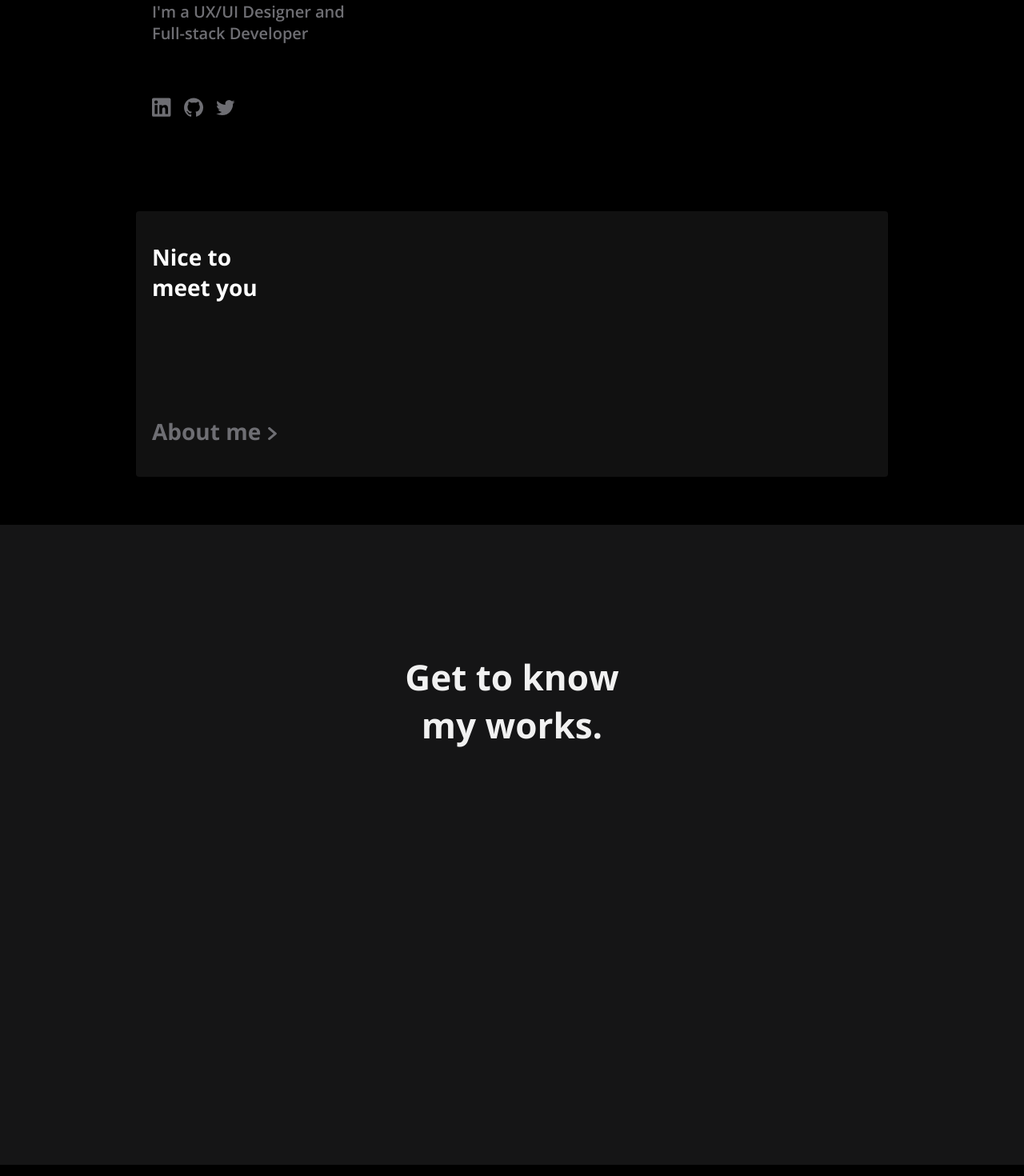
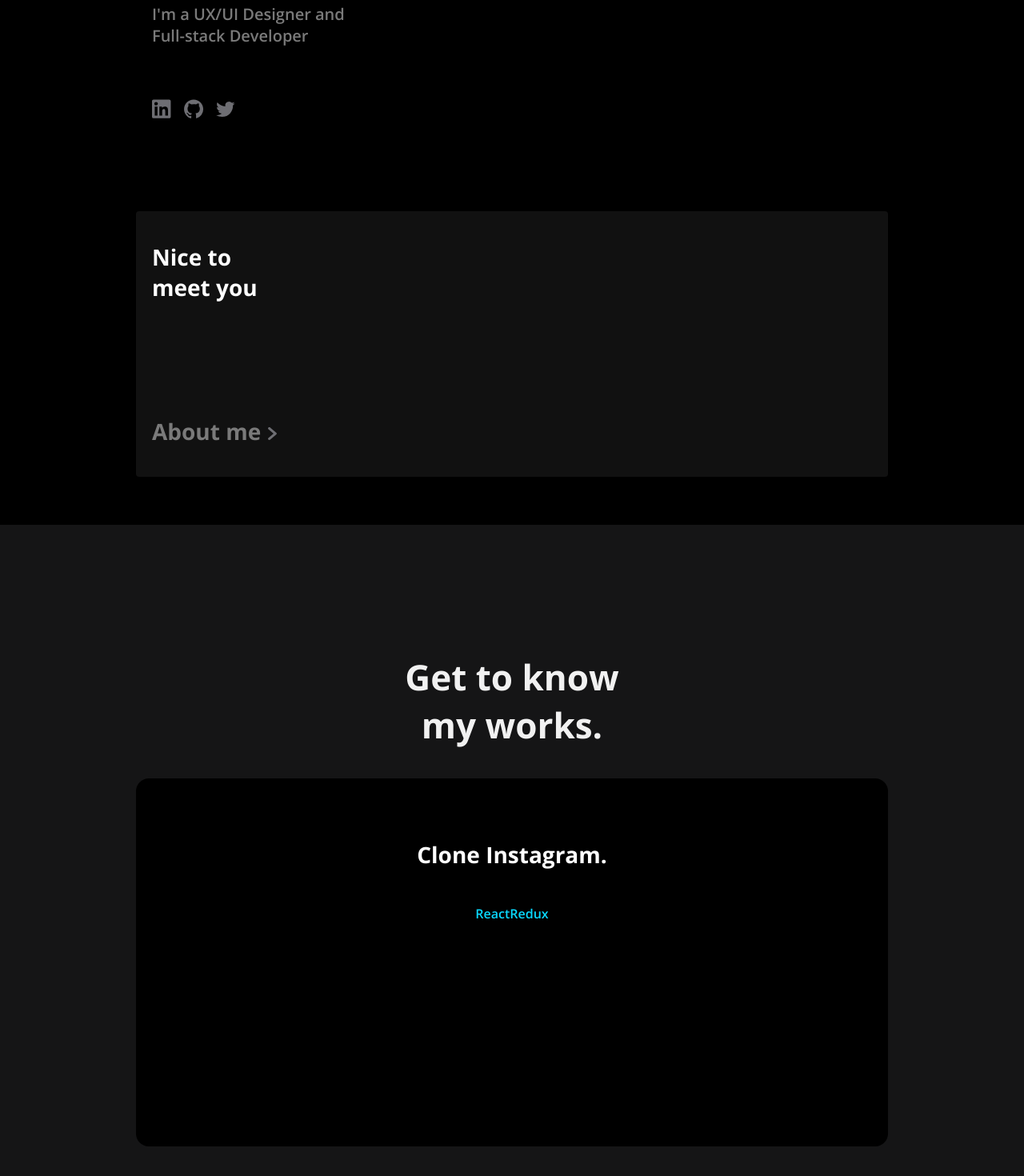
Before and after one commit to ewertoncoutinho/portfolio, a Next.js app: page / in a window 1280 px wide. Shown: the part 300-1770 px from the top of the page at 80% size. Built offline with nearby package versions, Linux system fonts and the light colour scheme.

Commit message:
contacts

```diff
--- a/package.json
+++ b/package.json
@@ -10,6 +10,7 @@
     "plop": "plop --plopfile generators/plopfile.js"
   },
   "dependencies": {
+    "gsap": "^3.7.1",
     "next": "11.1.0",
     "react": "17.0.2",
     "react-dom": "17.0.2"
--- a/public/styles/globals.css
+++ b/public/styles/globals.css
@@ -14,7 +14,7 @@
   --color-primary-dark: #000000;
   --color-secondary-dark: #151516;
   --color-white: #F1F1F1;
-  --color-gray: #6E6E73;
+  --color-gray: #7a7a7a;
 
   --spacing-xxsmall: 0.625rem; /*10px*/
   --spacing-xsmall: 0.938rem; /*15px*/
@@ -65,6 +65,8 @@
    box-sizing: border-box;
    -webkit-font-smoothing: antialiased;
    -moz-osx-font-smoothing: grayscale;
+   padding-inline-start: 0;
+   list-style: none;
  }
 
  h1 {
@@ -100,12 +102,11 @@
 .color-gray{
   color: var(--color-gray);
 }
-
 /*
  * Font size
  *--------------------------------------------------------------*/
 
- .font-size-zero{
+ .font-zero{
    font-size: var(--font-size-zero);
  }
  .font-size-small{
--- a/public/styles/styles.css
+++ b/public/styles/styles.css
@@ -6,7 +6,7 @@
 }
 
 /*
-    Menu
+    menu
 */
 .menu{
   height: 2rem;
@@ -19,7 +19,7 @@
 }
 
 /*
-    Hello
+    hello
 */
 .presentation{
   display: flex;
@@ -27,6 +27,9 @@
   justify-content: center;
   height: 32rem;
   width: 16rem;
+}
+.my-social ul{
+  display: flex;
 }
 .social{
   transition: fill 0.3s ease;
@@ -37,7 +40,7 @@
 }
 
 /*
-    Card About
+    card about
 */
 
 .card-about{
@@ -75,16 +78,38 @@
 }
 
 /*
-    Works
+    works
 */
 .works{
   display: flex;
-  height: 50rem;
+  height: 60rem;
+  flex-direction: column;
   background-color: var(--color-secondary-dark);
   margin-top: 60px;
 }
-.works h1{
+.my-works--text{
   text-align: center;
   color: var(--color-white);
   margin-top: var(--spacing-xxlarge);
 }
+.card-work{
+  display: flex;
+  flex-direction: column;
+  align-items: center;
+  width: 83.7%;
+  height: 460px;
+  background-color: var(--color-primary-dark);
+  border-radius: 1rem;
+}
+.card-work h1{
+  margin-top: var(--spacing-xlarge);
+  font-size: var(--font-size-medium);
+}
+.card-work ul {
+  display: flex;
+  color: #09D9FE;
+}
+
+/*
+    contacts
+*/
--- a/src/components/CardAbout/index.jsx
+++ b/src/components/CardAbout/index.jsx
@@ -1,4 +1,4 @@
-export const CardAbout = () => {
+export default function CardAbout () {
     return(
         <section className={["container"].join(' ')}>
             <div className="card-about">
@@ -10,12 +10,10 @@ export const CardAbout = () => {
                         </h2>
                     </header>
                     <article className={"about-me--text"}>
-                        <a>
-                            <h2>
-                                About me
-                                <svg className="icon-arrow" width="11" height="16" fill="#6E6E73" xmlns="http://www.w3.org/2000/svg"><path d="M.484.42C.331.555.21.712.126.885a1.262 1.262 0 000 1.094c.083.173.205.33.358.463l6.428 5.56-6.428 5.56c-.31.268-.483.631-.483 1.01 0 .38.174.743.483 1.01.31.269.73.419 1.168.419.439 0 .859-.15 1.168-.418l7.605-6.578c.153-.132.275-.29.358-.463a1.262 1.262 0 000-1.094 1.434 1.434 0 00-.358-.463L2.82.407C2.19-.138 1.13-.138.484.42z"/></svg>
-                            </h2>
-                        </a>
+                        <h2>
+                            About me
+                            <svg className="icon-arrow" width="11" height="16" fill="#6E6E73" xmlns="http://www.w3.org/2000/svg"><path d="M.484.42C.331.555.21.712.126.885a1.262 1.262 0 000 1.094c.083.173.205.33.358.463l6.428 5.56-6.428 5.56c-.31.268-.483.631-.483 1.01 0 .38.174.743.483 1.01.31.269.73.419 1.168.419.439 0 .859-.15 1.168-.418l7.605-6.578c.153-.132.275-.29.358-.463a1.262 1.262 0 000-1.094 1.434 1.434 0 00-.358-.463L2.82.407C2.19-.138 1.13-.138.484.42z"/></svg>
+                        </h2>
                     </article>
                 </div>
             </div>
--- a/src/components/CardWork/index.jsx
+++ b/src/components/CardWork/index.jsx
@@ -0,0 +1,15 @@
+export default function CardWork(){
+    return(
+        <article className={["container", "card-work"].join(' ')}>
+            <h1>Clone Instagram.</h1>
+            <nav>
+                <ul>
+                    <h2 className="font-zero">Technologies</h2>
+                    <li>React</li>
+                    <li>Redux</li>
+                </ul>
+            </nav>
+            <div></div>
+        </article>
+    )
+}
--- /dev/null
+++ b/src/components/Contacts/index.jsx
@@ -0,0 +1,5 @@
+export default function Contacts(){
+    return(
+        <h1>Contacts</h1>
+    )
+}
--- a/src/components/Hello/index.jsx
+++ b/src/components/Hello/index.jsx
@@ -1,39 +1,44 @@
-import PropTypes from 'prop-types';
-
-export const Hello = ({
+export default function Hello ({
   greeting = "Hi, I'm",
   name = "Ewerton",
   caption = "I'm a UX/UI Designer and Full-stack Developer",
   colorIcon = "#6E6E73"
-}) => {
+}) {
 
   return (
-    <section className={"container"}>
+    <div className={"container"}>
       <div className={["presentation", "ml-20"].join(' ')}>
         <h1 className="m-0">
           <div>{ greeting }&nbsp;</div>
           <div>{ name }</div>
         </h1>
-        <article>
+        <section>
           <h2 className={["mt-20", "font-size-small", "color-gray"].join(" ")}>{ caption }</h2>
-        </article>
-        <article className={["mt-50"].join(" ")}>
-          <h2 className="font-size-zero">My social networks</h2>
-          <a href="https://www.linkedin.com/in/ewertoncoutinho/" target="_blank" rel="noopener noreferrer">
+        </section>
+        <nav className={["my-social", "mt-50", "font-zero"].join(" ")}>
+          <h2 className="font-zero">My social networks</h2>
+          <ul>
+            <li>
+              <a aria-label="Linkedin" href="https://www.linkedin.com/in/ewertoncoutinho/" target="_blank" rel="noopener noreferrer">
+                Linkedin
                 <svg className="social" width="25" height="25" viewBox="0 0 25 25" fill={colorIcon} xmlns="http://www.w3.org/2000/svg"><path fillRule="evenodd" clipRule="evenodd" d="M0 2.364A1.958 1.958 0 011.958.406h19.52a1.957 1.957 0 011.96 1.958v19.52a1.959 1.959 0 01-1.96 1.96H1.958A1.958 1.958 0 010 21.884V2.365zm9.277 6.978h3.174v1.594c.458-.916 1.63-1.74 3.39-1.74 3.377 0 4.177 1.825 4.177 5.173v6.202H16.6v-5.44c0-1.907-.458-2.983-1.621-2.983-1.614 0-2.285 1.16-2.285 2.983v5.44H9.277V9.342zm-5.86 11.083h3.418V9.195H3.418V20.425zM7.325 5.533a2.198 2.198 0 11-4.394.096 2.198 2.198 0 014.394-.096z"/></svg>
               </a>
-          <a className="mx-15" href="https://github.com/ewertoncoutinho/" target="_blank" rel="noopener noreferrer">
+            </li>
+            <li>
+              <a aria-label="Github" className="mx-15" href="https://github.com/ewertoncoutinho/" target="_blank" rel="noopener noreferrer">
+                Github
                 <svg className="social" width="25" height="25" viewBox="0 0 25 25" fill={colorIcon} xmlns="http://www.w3.org/2000/svg"><path fillRule="evenodd" clipRule="evenodd" d="M12.078.406C5.439.406.062 5.783.062 12.421c0 5.317 3.44 9.808 8.216 11.4.6.105.826-.256.826-.57 0-.286-.015-1.233-.015-2.239-3.019.556-3.8-.736-4.04-1.412-.135-.345-.721-1.411-1.232-1.697-.42-.225-1.021-.78-.015-.796.946-.015 1.622.871 1.848 1.232 1.08 1.817 2.808 1.306 3.499.991.105-.78.42-1.306.766-1.607-2.673-.3-5.467-1.337-5.467-5.932 0-1.307.466-2.388 1.232-3.23-.12-.3-.541-1.531.12-3.183 0 0 1.006-.316 3.304 1.231a11.15 11.15 0 013.004-.405c1.021 0 2.042.135 3.003.405 2.298-1.562 3.305-1.231 3.305-1.231.66 1.652.24 2.883.12 3.184.766.84 1.231 1.907 1.231 3.229 0 4.61-2.808 5.632-5.482 5.932.436.376.811 1.097.811 2.223 0 1.607-.015 2.899-.015 3.304 0 .316.226.69.827.57a12.035 12.035 0 008.185-11.399c0-6.638-5.377-12.015-12.015-12.015z"/></svg>
               </a>
-          <a href="https://twitter.com/ewertoncoutinho" target="_blank" rel="noopener noreferrer">
+            </li>
+            <li>
+              <a aria-label="Twitter" href="https://twitter.com/ewertoncoutinho" target="_blank" rel="noopener noreferrer">
+                Twitter
                 <svg className="social" width="25" height="25" viewBox="0 0 25 20" fill={colorIcon} xmlns="http://www.w3.org/2000/svg"><path d="M23.561 2.793a9.64 9.64 0 01-2.762.757A4.825 4.825 0 0022.915.89a9.61 9.61 0 01-3.054 1.166 4.809 4.809 0 00-8.193 4.386 13.653 13.653 0 01-9.911-5.025 4.792 4.792 0 00-.651 2.418c0 1.667.848 3.14 2.138 4.003a4.792 4.792 0 01-2.177-.602v.06a4.812 4.812 0 003.857 4.715 4.841 4.841 0 01-2.173.083 4.812 4.812 0 004.492 3.34 9.651 9.651 0 01-7.118 1.992 13.602 13.602 0 007.37 2.161c8.846 0 13.683-7.327 13.683-13.682 0-.207-.006-.416-.015-.621a9.769 9.769 0 002.4-2.49h-.002z"/></svg>
               </a>
-        </article>
+            </li>
+          </ul>
+        </nav>
       </div>
-    </section>
+    </div>
   );
 };
-
-Hello.propTypes = {
-  greeting: PropTypes.string.isRequired,
-};
--- a/src/components/Menu/index.jsx
+++ b/src/components/Menu/index.jsx
@@ -1,7 +1,6 @@
-export const Menu = () => {
+export default function Menu () {
     return (
         <div className="container">
-            <h1 className="font-size-zero">Ewerton Coutinho</h1>
             <div className={["menu", "my-10"].join(" ")}>
                 <svg className="icon-menu" width="30" height="14" viewBox="0 0 30 14" fill="none" xmlns="http://www.w3.org/2000/svg">
                     <line y1="1.25" x2="29.2969" y2="1.25" stroke="white" strokeWidth="1.5"/>
--- a/src/components/Works/index.jsx
+++ b/src/components/Works/index.jsx
@@ -1,9 +1,12 @@
-export const Works = () => {
+import CardWork from "../CardWork"
+
+export default function Works () {
     return(
         <section className={["works"].join(' ')}>
             <div className={["container"].join(' ')}>
-                <h1>Get to know<br></br>my works.</h1>
+                <h1 className="my-works--text">Get to know<br></br>my works.</h1>
             </div>
+            <CardWork></CardWork>
         </section>
     )
 }
```
Also changed, not shown: pages/index.jsx (+6 -4 lines), src/components/CardWork/stories.jsx (deleted), src/components/Works/stories.jsx (deleted), 1 other file (tests, documents, lock files or other folders). Lines whose indentation alone changed are shown as unchanged.
